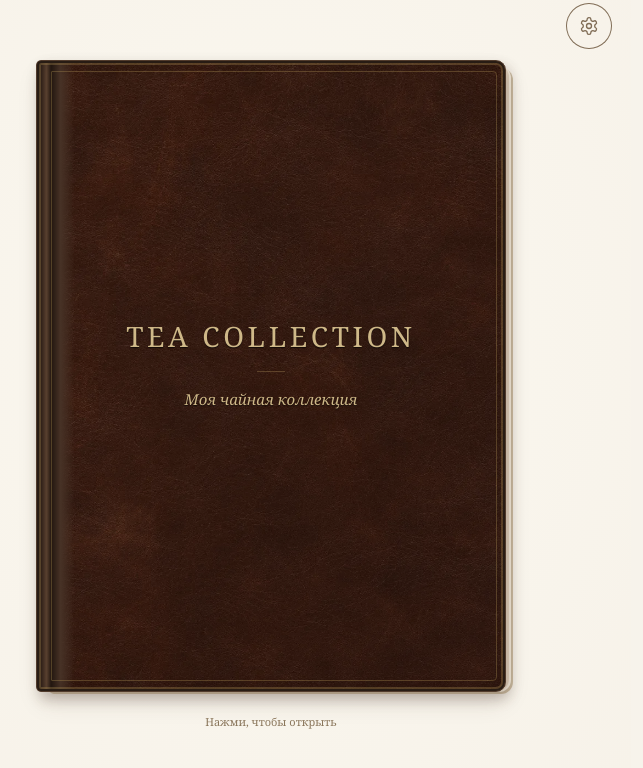
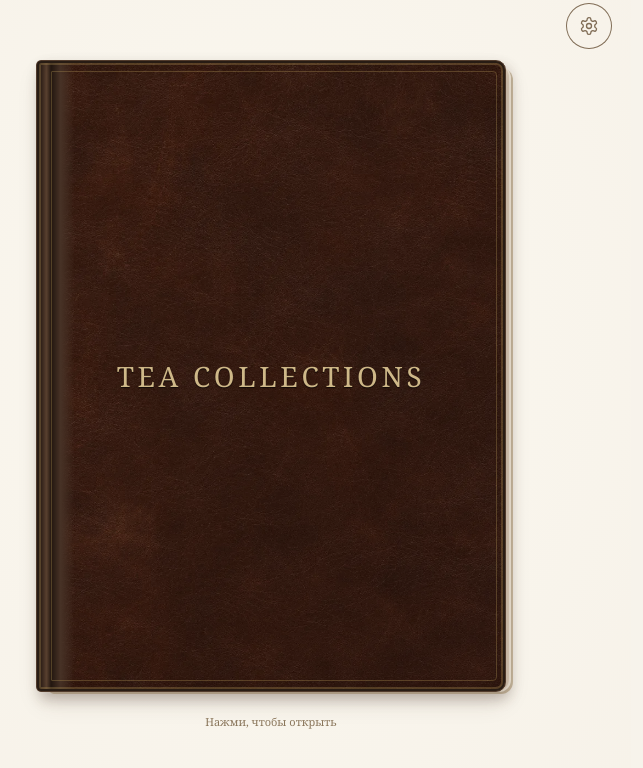
Before and after one commit to Alexander-ego-dev/tea-collection, a React (Vite) app: page / in a window 1280 px wide. Shown: the top 768 px of the page, without its empty margins (369-1012 px from the left). Built offline with nearby package versions, Linux system fonts and the light colour scheme.

Commit message:
style: center Tea Collections cover inscription

```diff
--- a/src/TeaBook.tsx
+++ b/src/TeaBook.tsx
@@ -49,7 +49,7 @@ export function TeaBook({ collection, open, setOpen, add, edit, countLabel, scro
     <button className="book-cover" ref={lid} type="button" aria-label="Открыть книгу" inert={open} aria-hidden={open}
       onClick={event => toggle(true, event.detail === 0)}>
       <span className="book-cover-front">
-        <span className="book-emboss"><strong>Tea Collection</strong><i /><span>Моя чайная коллекция</span></span>
+        <span className="book-emboss"><strong>TEA COLLECTIONS</strong></span>
       </span>
       <span className="book-cover-back" aria-hidden="true" />
     </button>
--- a/src/tea-book.css
+++ b/src/tea-book.css
@@ -52,10 +52,8 @@
   box-shadow:inset 0 0 0 2px #281c14,inset 0 0 0 4px #a68b5159,inset 9px 0 12px #180f0b6b,4px 7px 13px #39231742;
 }
 .book-cover-front::after { content:""; position:absolute; inset:10px 8px 10px 14px; border:1px solid #a68b515c; border-radius:1px 4px 4px 1px; pointer-events:none; }
-.book-emboss { color:#cfb888; text-align:center; padding:20px; display:grid; justify-items:center; gap:17px; transform:translateY(-9%); text-shadow:0 1px 1px #120b08; }
+.book-emboss { color:#cfb888; text-align:center; padding:20px; display:grid; place-items:center; text-shadow:0 1px 1px #120b08; }
 .book-emboss strong { text-transform:uppercase; font:400 clamp(17px,5vw,28px)/1.3 var(--font-serif); letter-spacing:.13em; }
-.book-emboss i { width:28px; height:1px; background:#b89a625c; }
-.book-emboss > span { font:italic 400 clamp(11px,3vw,15px)/1.4 var(--font-serif); }
 .book-cover-back { transform:rotateY(180deg); background:linear-gradient(90deg,#2f211a55,transparent 16%),var(--paper),#e6d8c1; border:5px solid #453023; }
 .tea-book[data-open=true] .book-cover { transform:rotateY(-163deg); pointer-events:none; }
 .book-instruction { position:absolute; top:calc(100% + 23px); width:100%; text-align:center; font:400 11px/1.3 var(--font-serif); color:#8a765b; }
```
